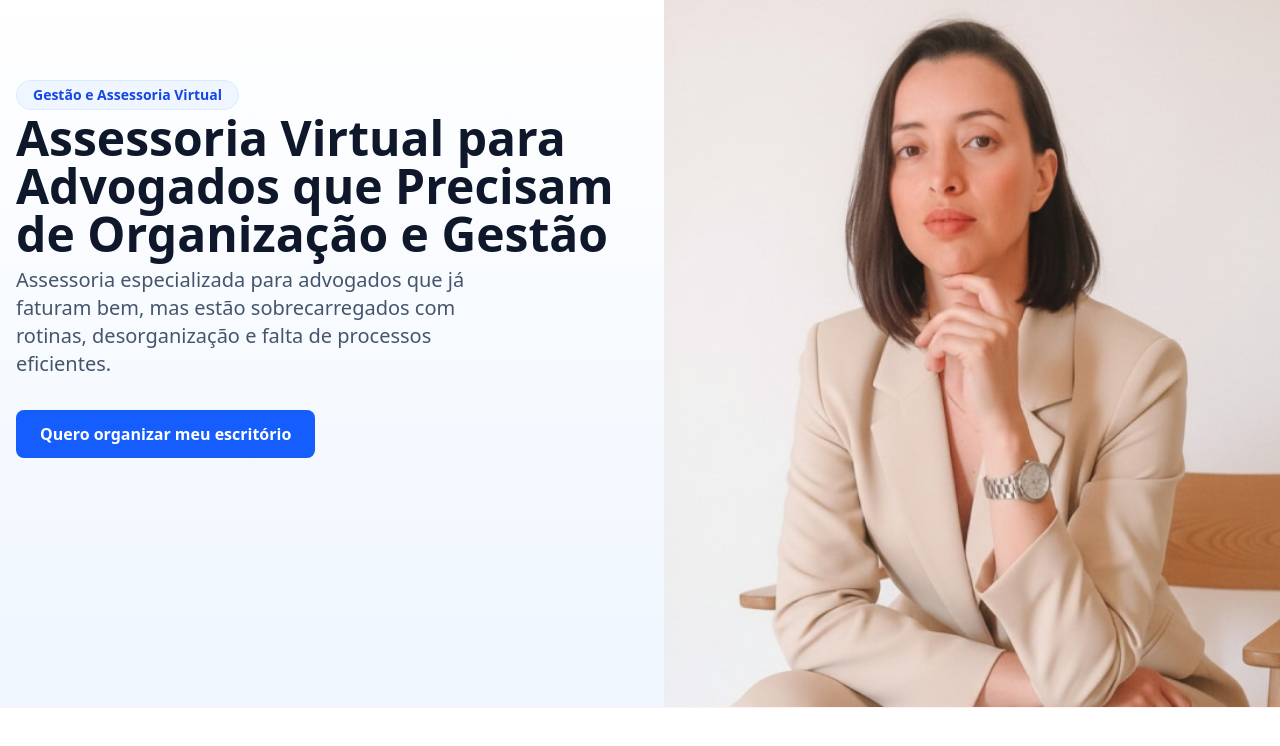
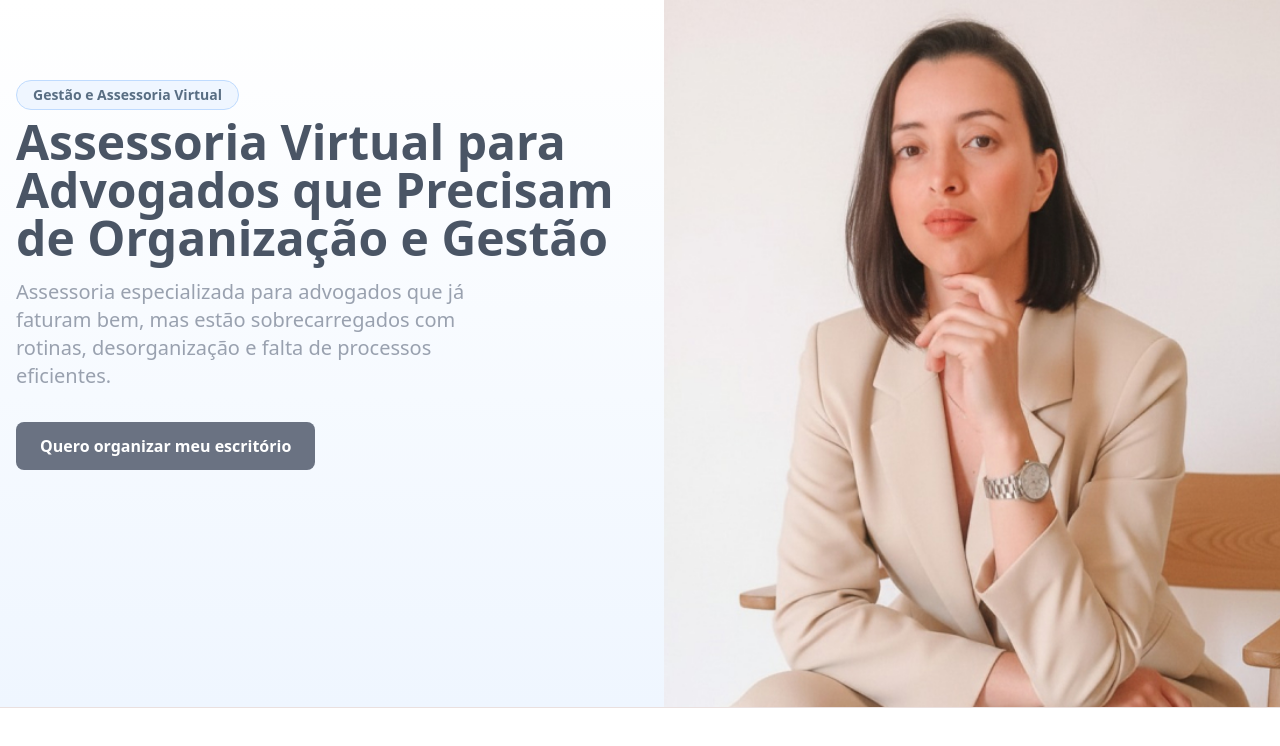
Before and after one commit to rodrigoanastacio/DA_webapp, a Next.js app: page / in a window 1280 px wide. Shown: the top 746 px of the page. Built offline with nearby package versions, Linux system fonts and the light colour scheme.

Commit message:
style: Update Hero component colors and spacing.

```diff
--- a/src/app/components/Hero.tsx
+++ b/src/app/components/Hero.tsx
@@ -7,14 +7,14 @@ export const Hero = () => {
       <div className="container mx-auto flex flex-col items-center justify-center gap-6 px-4 md:flex-row md:justify-between md:items-start md:h-full">
         {/* Headline */}
         <div className="w-full z-10 py-10 md:py-20 md:w-1/2 md:flex-none">
-          <p className="inline-flex items-center px-4 py-1 mb-1 text-sm font-semibold text-blue-700 bg-blue-50 border border-blue-100 rounded-full">
+          <p className="inline-flex items-center px-4 py-1 mb-2 text-sm font-semibold text-blue-300 bg-blue-50 border border-blue-100 rounded-full">
             Gestão e Assessoria Virtual
           </p>
-          <h1 className="mb-2 text-3xl font-extrabold text-slate-900 md:text-4xl lg:text-5xl">
+          <h1 className="mb-4 text-3xl font-extrabold text-gray-600 md:text-4xl lg:text-5xl">
             Assessoria Virtual para Advogados que Precisam de{' '}
             <strong>Organização</strong> e <strong>Gestão</strong>
           </h1>
-          <p className="mb-8 text-lg text-slate-600 md:text-xl max-w-lg">
+          <p className="mb-8 text-lg text-gray-400 md:text-xl max-w-lg">
             Assessoria especializada para advogados que já faturam bem, mas
             estão sobrecarregados com rotinas, desorganização e falta de
             processos eficientes.
@@ -23,7 +23,7 @@ export const Hero = () => {
           <div className="flex gap-4">
             <Link
               href="/diagnostico-de-gestao"
-              className="inline-flex items-center justify-center px-6 py-3 text-base font-bold text-white transition-colors duration-200 bg-blue-600 rounded-lg hover:bg-blue-700 focus:outline-none focus:ring-2 focus:ring-blue-500 focus:ring-offset-2"
+              className="inline-flex items-center justify-center px-6 py-3 text-base font-bold text-white transition-colors duration-200 bg-gray-500 rounded-lg hover:bg-gray-700 focus:outline-none focus:ring-2 focus:ring-blue-500 focus:ring-offset-2"
             >
               Quero organizar meu escritório
             </Link>
--- a/src/app/globals.css
+++ b/src/app/globals.css
@@ -1,7 +1,17 @@
 @import 'tailwindcss';
 
 @theme {
+  --color-blue-50: #eff6ff;
+  --color-blue-100: #bfdbfe;
   --color-blue-300: #596e83;
+  --color-blue-500: #111184;
+  --color-blue-700: #1d4ed8;
+
+  --color-green-100: #dcfce7;
+  --color-green-500: #1ea382;
+  --color-green-700: #047857;
+
+  --color-rose-50: #eae0df;
 }
 
 @layer utilities {
```
